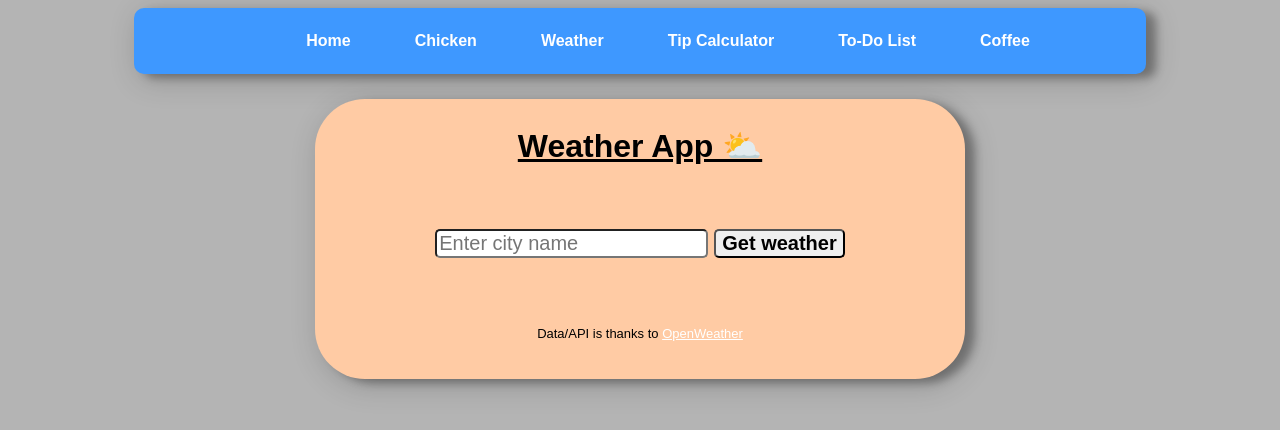
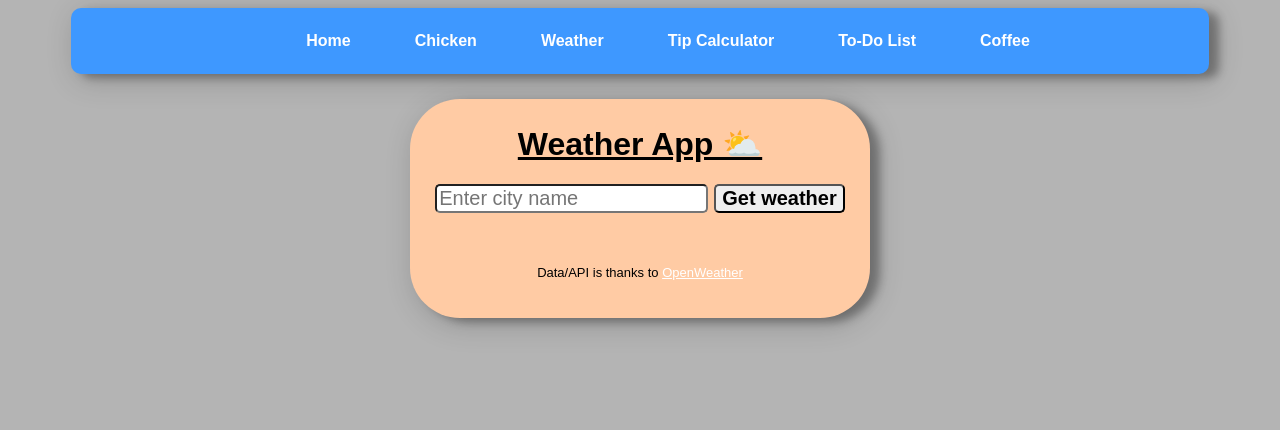
Before and after one commit to ktpn/personalsite, a React (Create React App) app: page /weather in a window 1280 px wide. Shown: the top 430 px of the page. Built offline with nearby package versions, Linux system fonts and the light colour scheme.

Commit message:
Resize for responsiveness

```diff
--- a/src/App.css
+++ b/src/App.css
@@ -102,8 +102,8 @@
   display: flex;
   flex-direction: row;
   justify-content: center;
-  margin-left: 10%;
-  margin-right: 10%;
+  margin-left: 5%;
+  margin-right: 5%;
   box-shadow: 10px 4px 8px 0 rgba(0, 0, 0, 0.3), 5px 6px 30px 0 rgba(0, 0, 0, 0.19);
 }
 
@@ -114,6 +114,7 @@
 .navmenu li {
   list-style-type: none;
   margin: 0 1.5rem;
+
 }
 
 .navmenu li a {
@@ -137,7 +138,6 @@
   display: none;
 }
 
-
 .coffeestuff {
   background-image: url(https://cdn.pixabay.com/photo/2017/08/06/07/10/coffee-2589761_960_720.jpg);
   background-size: cover;
@@ -152,13 +152,12 @@
   background-color: rgb(83, 82, 82, 0.8);
   border-radius: 50px;
   border: 3px solid black;
-  margin: 10%;
+  margin: 5%;
 }
 
 .coffee1 {
   display: flex;
   justify-content: center;
-  margin: 2em 0em 2em 0em;
 }
 
 a {
@@ -204,7 +203,8 @@
   border: 3px solid black;
   padding-top: 3%;
   padding-bottom: 3%;
-  width: 550px;
+  padding-left: 2%;
+  padding-right: 2%;
   display: inline-block;
   justify-content: center;
   box-shadow: 10px 4px 8px 0 rgba(0, 0, 0, 0.3), 5px 6px 30px 0 rgba(0, 0, 0, 0.19);
@@ -303,18 +303,17 @@
 
 .weathercard {
   background-color: rgb(255, 203, 164);
-  width: 650px;
+  max-width: 650px;
   display: inline-block;
   justify-content: center;
   border-radius: 50px;
   box-shadow: 10px 4px 8px 0 rgba(0, 0, 0, 0.3), 5px 6px 30px 0 rgba(0, 0, 0, 0.19);
-  z-index: 1;
   padding-bottom: 2%;
+  padding-left: 2%;
+  padding-right: 2%;
 }
 
 .weathertitle {
-  height: 80px;
-  width: 500px;
   display: inline-block;
   justify-content: center;
   padding-top: 1%;
--- a/src/pages/Tipcalculator.js
+++ b/src/pages/Tipcalculator.js
@@ -35,7 +35,7 @@
 
     useEffect(() => {
         calculate();
-    }, [bill, tip, split])
+    }, [bill, tip, split]);
 
     return (
         <div className="App calculator">
--- a/src/pages/Weather.js
+++ b/src/pages/Weather.js
@@ -1,11 +1,10 @@
 import { useState } from "react";
-import { MemoExoticComponent } from "react";
 
 export const Weather = () => {
   const [city, setCity] = useState("");
   const [weatherData, setWeatherData] = useState({});
 
-  const API_KEY = "bd73d437a1eb26994b3d99be1e96b419";
+  const API_KEY ="bd73d437a1eb26994b3d99be1e96b419";
 
   const getWeatherData = async () => {
     try {
```
Also changed, not shown: 1 other file (tests, documents, lock files or other folders).
